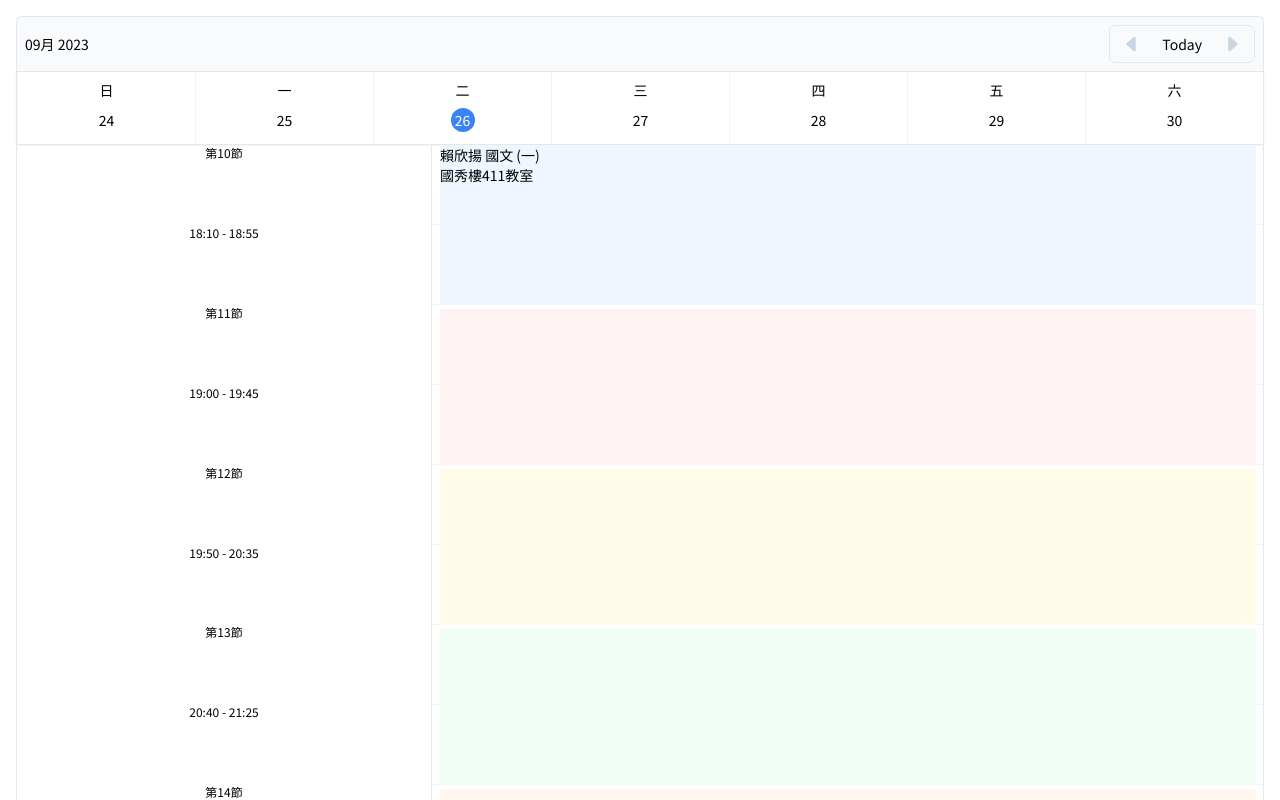
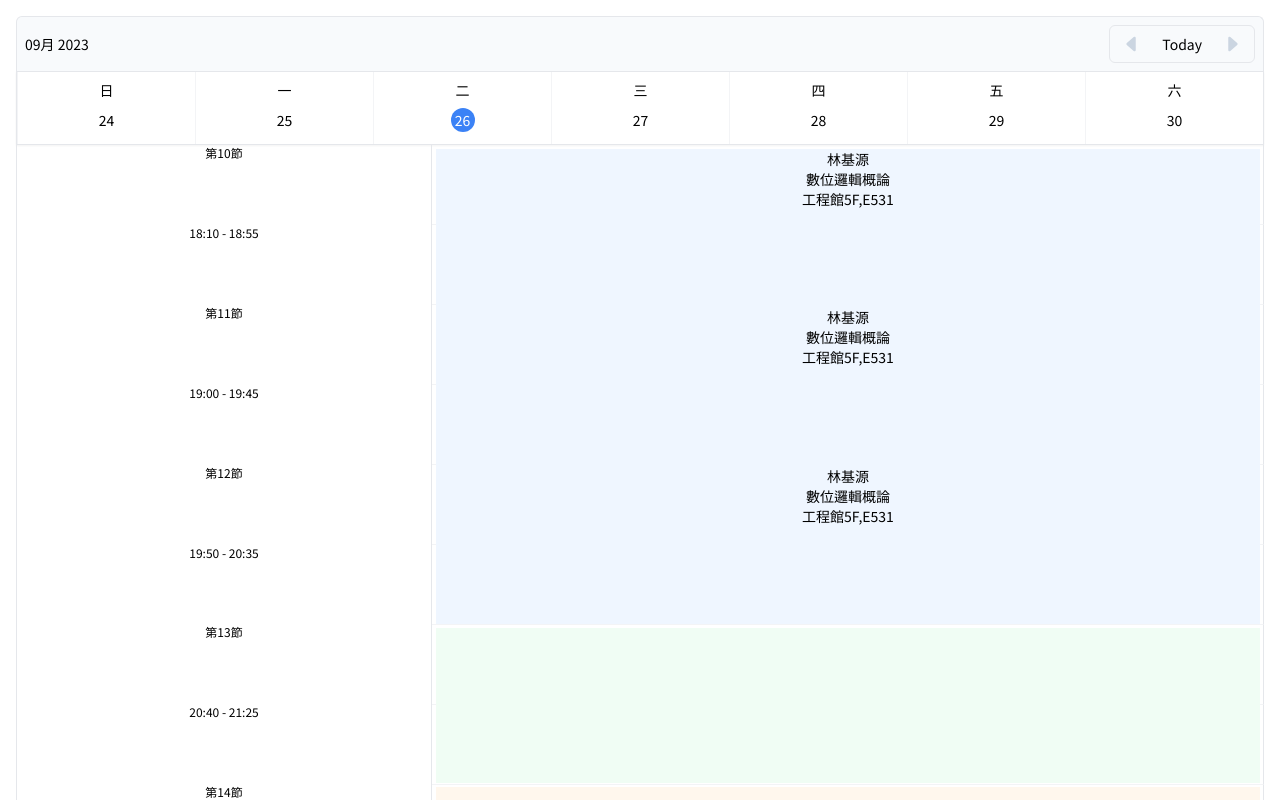
Before and after one commit to codingprovide/homework-sheet, a React (Vite) app: page / in a window 1280 px wide. Shown: the top 800 px of the page. Built offline with nearby package versions, Linux system fonts and the light colour scheme.

Commit message:
update: calendar course add test

```diff
--- a/src/components/Calendar.tsx
+++ b/src/components/Calendar.tsx
@@ -1,6 +1,6 @@
 import { useState } from "react";
 import { BsCaretLeftFill, BsCaretRightFill } from "react-icons/bs"
-import { addDays, eachDayOfInterval, endOfWeek, subDays, startOfWeek, format } from "date-fns";
+import { addDays, eachDayOfInterval, endOfWeek, subDays, startOfWeek, format, getDay } from "date-fns";
 
 function Calendar() {
 
@@ -27,6 +27,14 @@ function Calendar() {
   }
 
   const tbodyRight = "border border-t-0 border-l-0 border-gray-100 border-r-gray-200";
+
+  const tuesdayCourse = [
+    {
+      teacher:"林基源",
+      course:"數位邏輯概論",
+      classroom:"工程館5F,E531"
+    }
+  ]
 
   return (
     <div className=" text-sm p-4">
@@ -88,22 +96,29 @@ function Calendar() {
           <div className={`${tbodyRight} border-b-2`} ></div>
         </div>
 
-        <div className="h-full w-4/6 grid grid-rows-5 absolute z-10 right-0 px-2 py-0">
-          <div className=" bg-blue-50">
-            <span>
-              賴欣揚
-              國文 (一)
-              <p>國秀樓411教室</p>
-            </span>
+        {getDay(specifiedDate) === 2 && (
+          <div className="h-full w-4/6 grid grid-rows-5 absolute z-10 right-0 p-1">
+            <div className=" bg-blue-50 text-center">
+                <div>{tuesdayCourse[0].teacher}</div>
+                <div>{tuesdayCourse[0].course}</div>
+                <div>{tuesdayCourse[0].classroom}</div>
+            </div>
+            <div className=" bg-blue-50 text-center">
+                <div>{tuesdayCourse[0].teacher}</div>
+                <div>{tuesdayCourse[0].course}</div>
+                <div>{tuesdayCourse[0].classroom}</div>
+            </div>
+            <div className=" bg-blue-50 text-center">
+                <div>{tuesdayCourse[0].teacher}</div>
+                <div>{tuesdayCourse[0].course}</div>
+                <div>{tuesdayCourse[0].classroom}</div>
+            </div>
+            <div className=" bg-green-50 mt-1"></div>
+            <div className=" bg-orange-50 mt-1"></div>
           </div>
-          <div className=" bg-red-50 mt-1"></div>
-          <div className=" bg-yellow-50 mt-1"></div>
-          <div className=" bg-green-50 mt-1"></div>
-          <div className=" bg-orange-50 mt-1"></div>
-        </div>
+        )}
 
       </div>
-
     </div>
   )
 }
```
